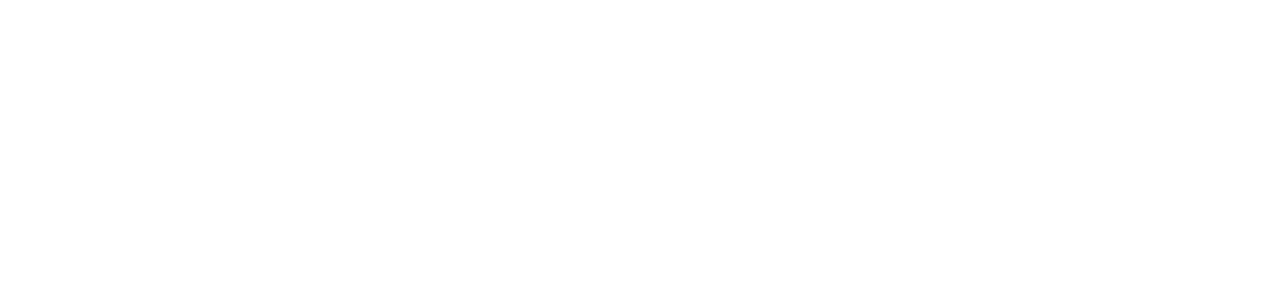
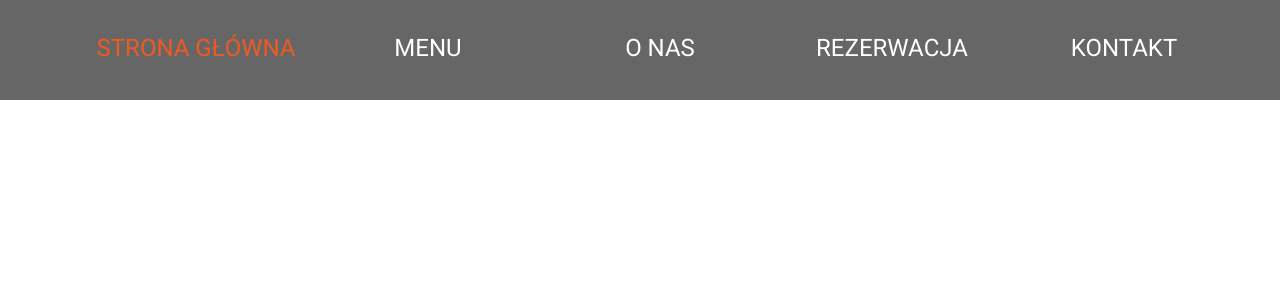
Before and after one commit to krystianblasiak/project-restauracja-ekskluzywna, a React (Create React App) app: page / in a window 1280 px wide. Shown: the top 300 px of the page. Built offline with nearby package versions, Linux system fonts and the light colour scheme.

Commit message:
Change files index.html, App.js, index.js.

```diff
--- a/public/index.html
+++ b/public/index.html
@@ -12,7 +12,7 @@
     <link rel="apple-touch-icon" href="%PUBLIC_URL%/logo192.png" />
     <link rel="manifest" href="%PUBLIC_URL%/manifest.json" />
 
-    <title>React App</title>
+    <title>Restauracja Ekskluzywna</title>
   </head>
   <body>
     <div id="root"></div>
--- a/src/App.js
+++ b/src/App.js
@@ -1,8 +1,18 @@
+import { Route, Routes } from "react-router-dom";
+import Container from "./components/Container/Container";
+import NavBar from "./components/NavBar/NavBar";
+import Home from "./components/Home/Home";
+
 function App() {
   return (
-    <div>
-
-    </div>
+    <main>
+      <NavBar />
+      <Container>
+        <Routes>
+          <Route path="/" element={<Home/>} />
+        </Routes>
+      </Container>
+    </main>
   );
 }
 
--- /dev/null
+++ b/src/components/Container/Container.js
@@ -0,0 +1,7 @@
+import styles from "./Container.module.scss";
+
+const Container = props => {
+    return (<div className={styles.container}>{props.children}</div>)
+};
+
+export default Container;
--- /dev/null
+++ b/src/components/Container/Container.module.scss
@@ -0,0 +1,4 @@
+.container {
+    max-width: 1200px;
+    margin: 20px auto;
+}
--- /dev/null
+++ b/src/components/Home/Home.js
@@ -0,0 +1,11 @@
+import styles from "./Home.module.scss";
+
+const Home = () => {
+    return (
+        <div>
+
+        </div>
+    )
+}
+
+export default Home;
--- /dev/null
+++ b/src/components/NavBar/NavBar.js
@@ -0,0 +1,21 @@
+import { NavLink } from "react-router-dom";
+import styles from "./NavBar.module.scss";
+import Container from "../Container/Container";
+
+const NavBar = () => {
+    return (
+        <nav className={styles.nav}>
+            <Container>
+                <ul className={styles.ul}>
+                    <li className={styles.li}><NavLink to="/" className={({ isActive }) => isActive ? styles.isActive : undefined }>Strona Główna</NavLink></li>
+                    <li className={styles.li}><NavLink to="/menu" className={({ isActive }) => isActive ? styles.isActive : undefined }>Menu</NavLink></li>
+                    <li className={styles.li}><a href="/#onas" className={({ isActive }) => isActive ? styles.isActive : undefined }>O nas</a></li>
+                    <li className={styles.li}><NavLink to="/rezerwacja" className={({ isActive }) => isActive ? styles.isActive : undefined }>Rezerwacja</NavLink></li>
+                    <li className={styles.li}><a href="/#kontakt" className={({ isActive }) => isActive ? styles.isActive : undefined }>Kontakt</a></li>
+                </ul>
+            </Container>
+        </nav>
+    );
+}
+
+export default NavBar;
--- /dev/null
+++ b/src/components/NavBar/NavBar.module.scss
@@ -0,0 +1,56 @@
+@import "../../styles/global.scss";
+
+.nav {
+    background-color: rgba(0, 0, 0, 0.6);
+    height: 100px;
+    position: fixed;
+    width: 100%;
+    z-index: 1;
+    margin: -8px;
+    transform: translateY(-12%);
+
+    .ul {
+        list-style: none;
+        display: flex;
+        flex-direction: row;
+
+        .li {
+            flex: 20%;
+            padding-top: 1.2%;
+            text-transform: uppercase;
+            text-align: center;
+            font-size: 24px;
+            a {
+                text-decoration: none;
+                color: #fff;
+                position: relative;
+            }
+
+            a::after {
+                position: absolute;
+                content: '';
+                bottom: -7px;
+                left: 50%;
+                width: 0;
+                height: 2px;
+                border-radius: 10px;
+                background-color: $color-two;
+                transition: all 0.3s ease-in-out;
+                transform: translateX(-50%);
+            }
+
+            a:hover::after {
+                width: 100%;
+                padding: 1px;
+            }
+
+            a:hover {
+                color: $color-two;
+            }
+
+            .isActive {
+                color: $color-two;
+            }
+        }
+    }
+}
--- a/src/index.js
+++ b/src/index.js
@@ -1,11 +1,14 @@
 import React from 'react';
 import ReactDOM from 'react-dom/client';
 import App from './App';
+import { BrowserRouter } from 'react-router-dom';
 
 
 const root = ReactDOM.createRoot(document.getElementById('root'));
 root.render(
   <React.StrictMode>
-    <App />
+    <BrowserRouter>
+      <App />
+    </BrowserRouter>
   </React.StrictMode>
 );
--- /dev/null
+++ b/src/styles/global.scss
@@ -0,0 +1,14 @@
+@import url('https://fonts.googleapis.com/css2?family=Roboto:ital,wght@0,100..900;1,100..900&display=swap');
+@import url('https://fonts.googleapis.com/css2?family=Open+Sans:ital,wght@0,300..800;1,300..800&family=Roboto:ital,wght@0,100..900;1,100..900&display=swap');
+
+
+// Variables
+$color-one: #EA2027;
+$color-two: #EE5A24;
+
+// Global
+body {
+    color: #fff;
+    font-family: 'Roboto';
+    font-size: 16px;
+}
```
Also changed, not shown: src/components/Home/Home.module.scss (added).
